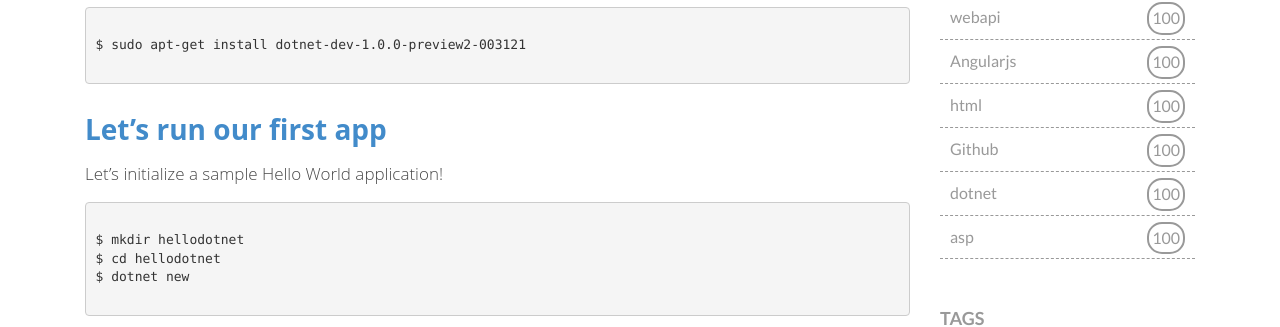
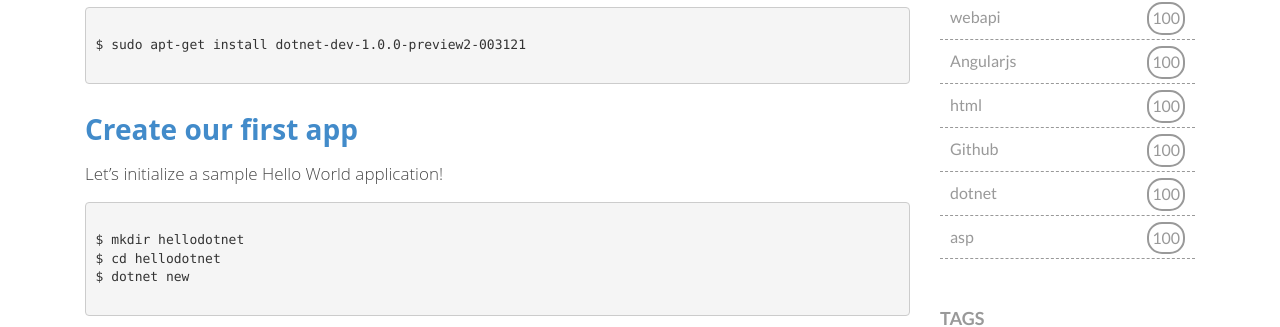
Before and after one commit to malekbenz/malekbenz, a Jekyll site: the page built from _posts/2016-08-01-Install-dotnet-core-linux.md, in a window 1280 px wide. Shown: the part 1163-1490 px from the top of the page. Built offline with Jekyll 4.4.1, drawn with Linux system fonts in a browser that asks for light colours; nearby versions of some CDN libraries; comment, search, counter and statistics services are not loaded.

Commit message:
dotnet core post

````diff
--- a/_posts/2016-08-01-Install-dotnet-core-linux.md
+++ b/_posts/2016-08-01-Install-dotnet-core-linux.md
@@ -39,7 +39,7 @@ To install .NET Core on Ubuntu or Linux Mint, simply use apt-get.
 $ sudo apt-get install dotnet-dev-1.0.0-preview2-003121
 
 ```
-##  Let's run our first app
+## Create our first app
 
 Let's initialize a sample Hello World application!
 
````
